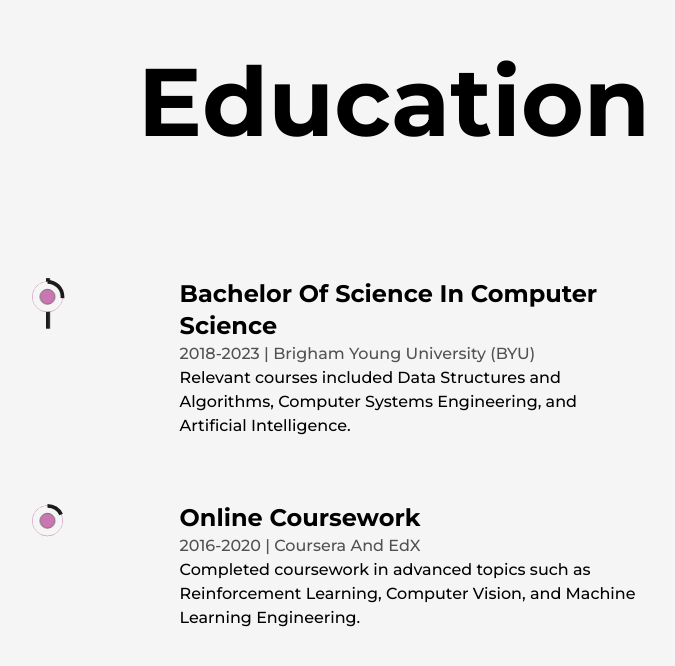
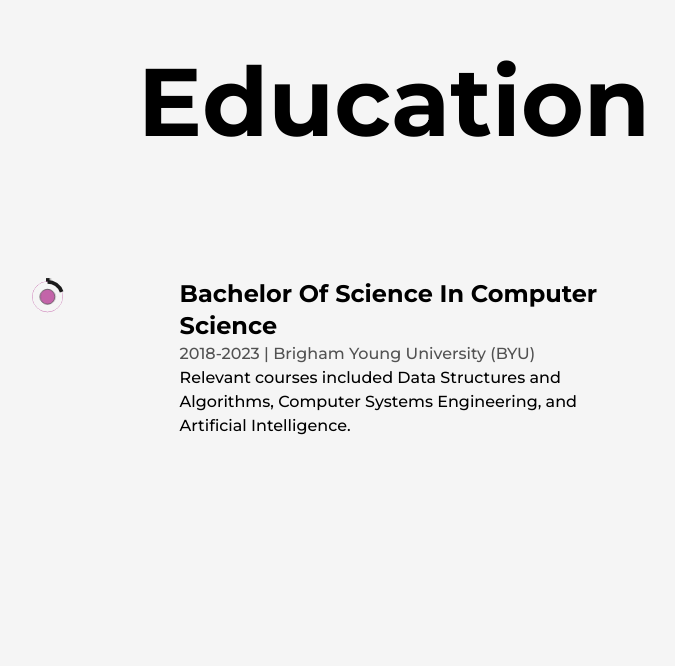
Before and after one commit to mgordillo11/Software-Portfolio, a Next.js app: page /about in a window 1280 px wide. Shown: the part 3918-4584 px from the top of the page, without its empty margins (246-921 px from the left). Built offline with nearby package versions, Linux system fonts and the light colour scheme.

Commit message:
Added new AI pic

```diff
--- a/src/components/Education.js
+++ b/src/components/Education.js
@@ -53,13 +53,6 @@ const Education = () => {
             place="Brigham Young University (BYU)"
             info="Relevant courses included Data Structures and Algorithms, Computer Systems Engineering, and Artificial Intelligence."
           />
-
-          <Details
-            type="Online Coursework"
-            time="2016-2020"
-            place="Coursera and edX"
-            info="Completed coursework in advanced topics such as Reinforcement Learning, Computer Vision, and Machine Learning Engineering."
-          />
         </ul>
       </div>
     </div>
--- a/src/pages/index.js
+++ b/src/pages/index.js
@@ -7,7 +7,7 @@ import Image from "next/image";
 import Link from "next/link";
 import lightBulb from "../../public/images/svgs/miscellaneous_icons_1.svg";
 import logo from "../../public/images/svgs/MG-logos_transparent.png";
-import profilePic from "../../public/images/profile/developer-pic-1.png";
+import profilePic from "../../public/images/profile/developer-pic-2.png";
 import TransitionEffect from "@/components/TransitionEffect";
 
 export default function Home() {
```
Also changed, not shown: public/images/profile/developer-pic-12.png (added), public/images/profile/developer-pic-2.png (added).
